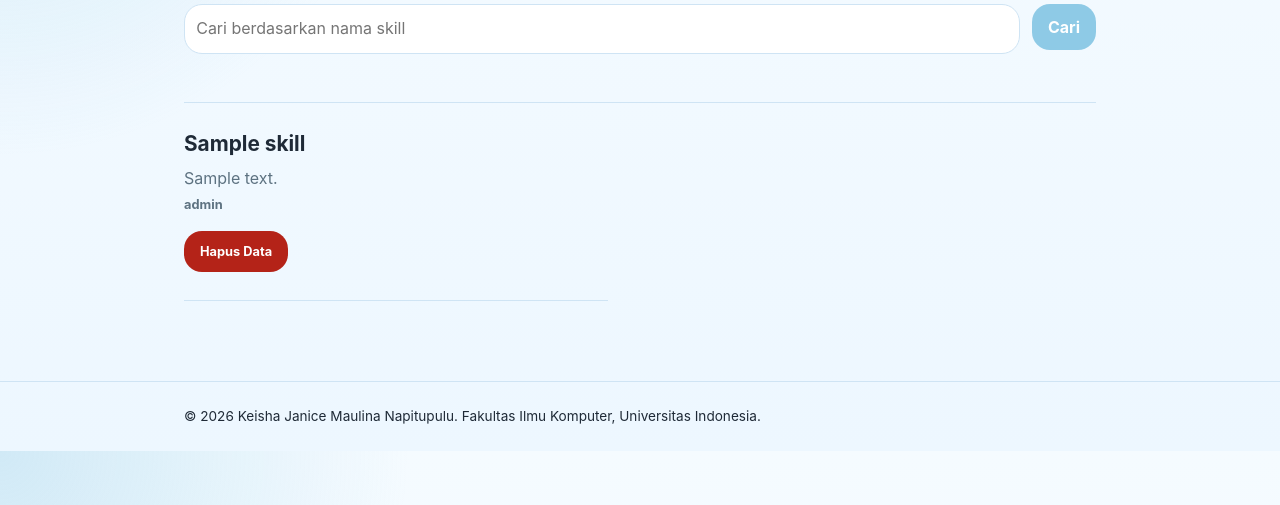
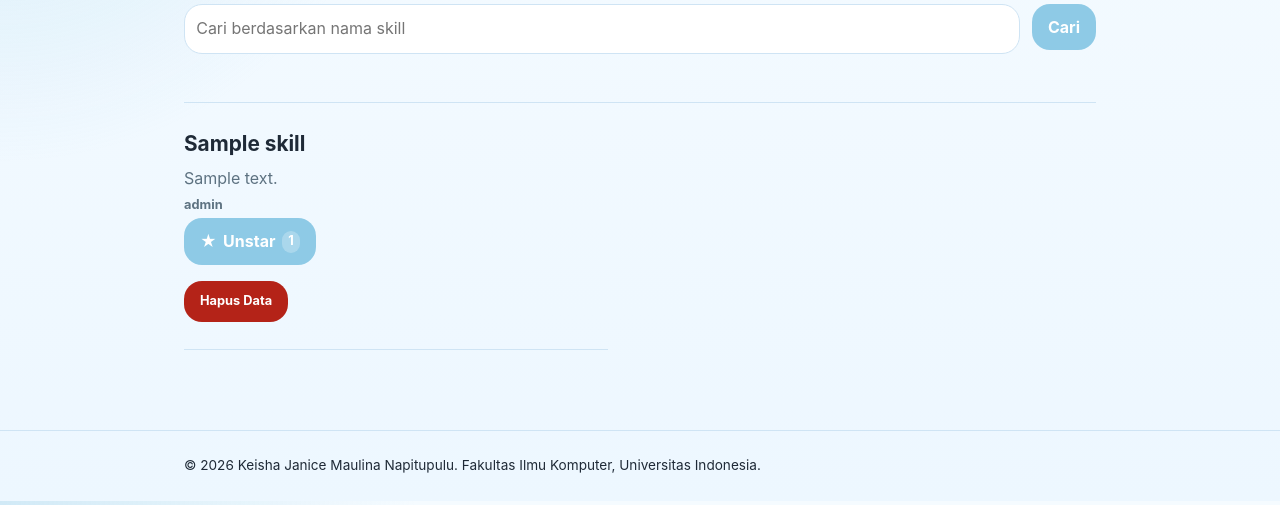
Before and after one commit to keishajnc/myportofolio, a Django app: page /skills/ in a window 1280 px wide. Shown: the part 253-758 px from the top of the page. Run offline with Django 5.2, Linux system fonts and the light colour scheme; a user stored in the database is signed in; tables that the repository leaves empty hold one stand-in row (values such as "Sample post").

Commit message:
feat: add star feature to experiences and skills

```diff
--- a/main/models.py
+++ b/main/models.py
@@ -1,6 +1,6 @@
 import uuid
 from django.db import models
-
+from django.contrib.auth.models import User
 # Create your models here.``
 class Experience(models.Model):
     EXPERIENCE_CHOICES = [
@@ -20,6 +20,7 @@ class Experience(models.Model):
     thumbnail = models.URLField(blank=True, null=True)
     started_at = models.DateTimeField(auto_now_add=True)
     ended_at = models.DateTimeField(blank=True, null=True)
+    starred_by = models.ManyToManyField(User, related_name="starred_experiences", blank=True)
     def __str__(self):
         return self.title
 
@@ -36,6 +37,7 @@ class Skill(models.Model):
     name = models.CharField(max_length=255)
     description = models.TextField()
     level = models.CharField(max_length=50)
+    starred_by = models.ManyToManyField(User, related_name="starred_skills", blank=True)
 
     def __str__(self):
         return self.name
--- a/main/urls.py
+++ b/main/urls.py
@@ -6,7 +6,8 @@ from main.views import (
     get_experiences_json, get_skills_json,
     delete_experience, delete_skill,
     update_experience,
-    register, login_user, logout_user
+    register, login_user, logout_user,
+    toggle_star_experience, toggle_star_skill
 )
 
 app_name = "main"
@@ -25,4 +26,6 @@ urlpatterns = [
     path("skills/add/", create_skill, name="create_skill"),
     path("api/skills/", get_skills_json, name="get_skills_json"),
     path("skills/<uuid:id>/delete/", delete_skill, name="delete_skill"),
+    path("experience/<uuid:id>/star/", toggle_star_experience, name="toggle_star_experience"),
+    path("skills/<uuid:id>/star/", toggle_star_skill, name="toggle_star_skill"),
 ]
--- a/main/views.py
+++ b/main/views.py
@@ -6,11 +6,15 @@ from django.core import serializers
 from django.http import HttpResponse
 from main.models import Experience, Skill
 from main.forms import ExperienceForm, SkillForm
-
+import datetime
+from django.contrib.auth.decorators import login_required
+from django.core.exceptions import PermissionDenied
 
 # Create your views here.
 def show_main(request):
+    last_login = request.COOKIES.get('last_login', 'Belum ada sesi login / Cookie tidak ditemukan')
     context = {
+        "last_login": last_login,
         "name": "Keisha Janice Maulina Napitupulu",
         "npm": "2506551232",
         "study_program": "S1 Sistem Informasi",
@@ -31,7 +35,7 @@ def get_experiences_json(request):
     if title_query:
         experiences = experiences.filter(title__icontains=title_query)
 
-    experiences_json = serializers.serialize("json", experiences)
+    experiences_json = serializers.serialize("json", experiences, use_natural_foreign_keys=True)
     return HttpResponse(experiences_json, content_type="application/json")
 
 
@@ -42,7 +46,7 @@ def get_skills_json(request):
     if name_query:
         skills = skills.filter(name__icontains=name_query)
 
-    skills_json = serializers.serialize("json", skills)
+    skills_json = serializers.serialize("json", skills, use_natural_foreign_keys=True)
     return HttpResponse(skills_json, content_type="application/json")
 
 
@@ -80,7 +84,10 @@ def show_skill(request):
     }
     return render(request, "skill.html", context)
 
+@login_required(login_url="/login/")
 def create_experience(request):
+    if not request.user.is_superuser:
+        raise PermissionDenied
     form = ExperienceForm(request.POST or None)
 
     if request.method == "POST" and form.is_valid():
@@ -95,7 +102,10 @@ def create_experience(request):
     return render(request, "experience_form.html", context)
 
 
+@login_required(login_url="/login/")
 def create_skill(request):
+    if not request.user.is_superuser:
+        raise PermissionDenied
     form = SkillForm(request.POST or None)
 
     if request.method == "POST" and form.is_valid():
@@ -110,7 +120,10 @@ def create_skill(request):
     return render(request, "skill_form.html", context)
 
 
+@login_required(login_url="/login/")
 def delete_experience(request, id):
+    if not request.user.is_superuser:
+        raise PermissionDenied
     experience = get_object_or_404(Experience, pk=id)
 
     if request.method == "POST":
@@ -121,7 +134,10 @@ def delete_experience(request, id):
     return redirect("main:show_experience")
 
 
+@login_required(login_url="/login/")
 def delete_skill(request, id):
+    if not request.user.is_superuser:
+        raise PermissionDenied
     skill = get_object_or_404(Skill, pk=id)
 
     if request.method == "POST":
@@ -131,7 +147,10 @@ def delete_skill(request, id):
 
     return redirect("main:show_skill")
 
+@login_required(login_url="/login/")
 def update_experience(request, id):
+    if not request.user.is_superuser:
+        raise PermissionDenied
     experience = get_object_or_404(Experience, pk=id)
     form = ExperienceForm(request.POST or None, instance=experience)
 
@@ -169,7 +188,9 @@ def login_user(request):
 
     if request.method == "POST" and form.is_valid():
         login(request, form.get_user())
-        return redirect("main:show_main")
+        response = redirect("main:show_main")
+        response.set_cookie('last_login', datetime.datetime.now().strftime('%Y-%m-%d %H:%M:%S'))
+        return response
 
     context = {
         "name": "Keisha Janice Maulina Napitupulu",
@@ -180,4 +201,26 @@ def login_user(request):
 
 def logout_user(request):
     logout(request)
-    return redirect("main:show_main")
+    response = redirect("main:show_main")
+    response.delete_cookie('last_login')
+    return response
+
+@login_required(login_url="/login/")
+def toggle_star_experience(request, id):
+    experience = get_object_or_404(Experience, pk=id)
+    if request.method == "POST":
+        if request.user in experience.starred_by.all():
+            experience.starred_by.remove(request.user)
+        else:
+            experience.starred_by.add(request.user)
+    return redirect("main:show_experience")
+
+@login_required(login_url="/login/")
+def toggle_star_skill(request, id):
+    skill = get_object_or_404(Skill, pk=id)
+    if request.method == "POST":
+        if request.user in skill.starred_by.all():
+            skill.starred_by.remove(request.user)
+        else:
+            skill.starred_by.add(request.user)
+    return redirect("main:show_skill")
--- a/static/css/style.css
+++ b/static/css/style.css
@@ -626,3 +626,25 @@ body {
     background: #b42318;
     color: white;
 }
+
+.star-form {
+    display: inline;
+}
+
+.button-star {
+    display: inline-flex;
+    align-items: center;
+    gap: 0.4rem;
+    background: var(--ink);
+}
+
+.button-star.is-starred {
+    background: var(--accent);
+}
+
+.star-count {
+    padding: 0.05rem 0.4rem;
+    border-radius: 999px;
+    background: rgba(255, 255, 255, 0.25);
+    font-size: 0.8rem;
+}
--- /dev/null
+++ b/templates/components/skill_star.html
@@ -0,0 +1,10 @@
+<form method="post" action="{% url 'main:toggle_star_skill' skill.id %}" class="star-form">
+    {% csrf_token %}
+    <button type="submit"
+        class="button button-star{% if user in skill.starred_by.all %} is-starred{% endif %}"
+        title="{% if skill.starred_by.all %}Dibintangi oleh {{ skill.starred_by.all|join:', ' }}{% else %}Jadilah yang pertama memberi star{% endif %}">
+        <span aria-hidden="true">★</span>
+        {% if user in skill.starred_by.all %}Unstar{% else %}Star{% endif %}
+        <span class="star-count">{{ skill.starred_by.count }}</span>
+    </button>
+</form>
--- a/templates/experience.html
+++ b/templates/experience.html
@@ -10,9 +10,11 @@
                 <p class="section-kicker">My Journey</p>
                 <div class="project-header">
                     <h1>Experience</h1>
+                    {% if user.is_superuser %}
                     <a href="{% url 'main:create_experience' %}" class="button project-add-button">
                         <span aria-hidden="true">+</span>Tambah Experience
                     </a>
+                    {% endif %}
                 </div>
 
                 <form method="get" action="{% url 'main:show_experience' %}" class="project-search">
@@ -39,6 +41,9 @@
                                 <p class="experience-status">Completed</p>
                             {% endif %}
 
+                            {% include "components/experience_star.html" with experience=experience %}
+
+                            {% if user.is_superuser %}
                             <div class="experience-actions">
                                 <a href="{% url 'main:update_experience' experience.id %}" class="button">
                                     Edit
@@ -46,6 +51,7 @@
                             </div>
 
                             {% include "components/experience_delete_modal.html" %}
+                            {% endif %}
                         </article>
                     {% empty %}
                         {% if title_query %}
--- a/templates/index.html
+++ b/templates/index.html
@@ -22,6 +22,10 @@
                         <div class="meta-row">
                             <dt>Program</dt>
                             <dd>{{ study_program }}</dd>
+                        </div>
+                        <div class="meta-row">
+                            <dt>Sesi Terakhir Login</dt>
+                            <dd>{{ last_login }}</dd>
                         </div>
                     </dl>
                     <div class="social-links">
--- a/templates/skill.html
+++ b/templates/skill.html
@@ -12,9 +12,11 @@
                     <p class="section-kicker">My Strengths</p>
                 <div class="project-header">
                     <h2>Skills</h2>
+                    {% if user.is_superuser %}
                     <a href="{% url 'main:create_skill' %}" class="button project-add-button">
                         <span aria-hidden="true">+</span>Tambah Skill
                     </a>
+                    {% endif %}
                 </div>
 
                 <form method="get" action="{% url 'main:show_skill' %}" class="project-search">
@@ -36,7 +38,10 @@
                                     <p class="skill-level">
                                         {{ skill.level }}
                                     </p>
+                                    {% include "components/skill_star.html" with skill=skill %}
+                                    {% if user.is_superuser %}
                                     {% include "components/skill_delete_modal.html" %}
+                                    {% endif %}
                                 </div>
                             </article>
                         {% endfor %}
```
Also changed, not shown: templates/components/experience_star.html (added, +10 -0 lines), main/migrations/0004_experience_starred_by_skill_starred_by.py (added).
